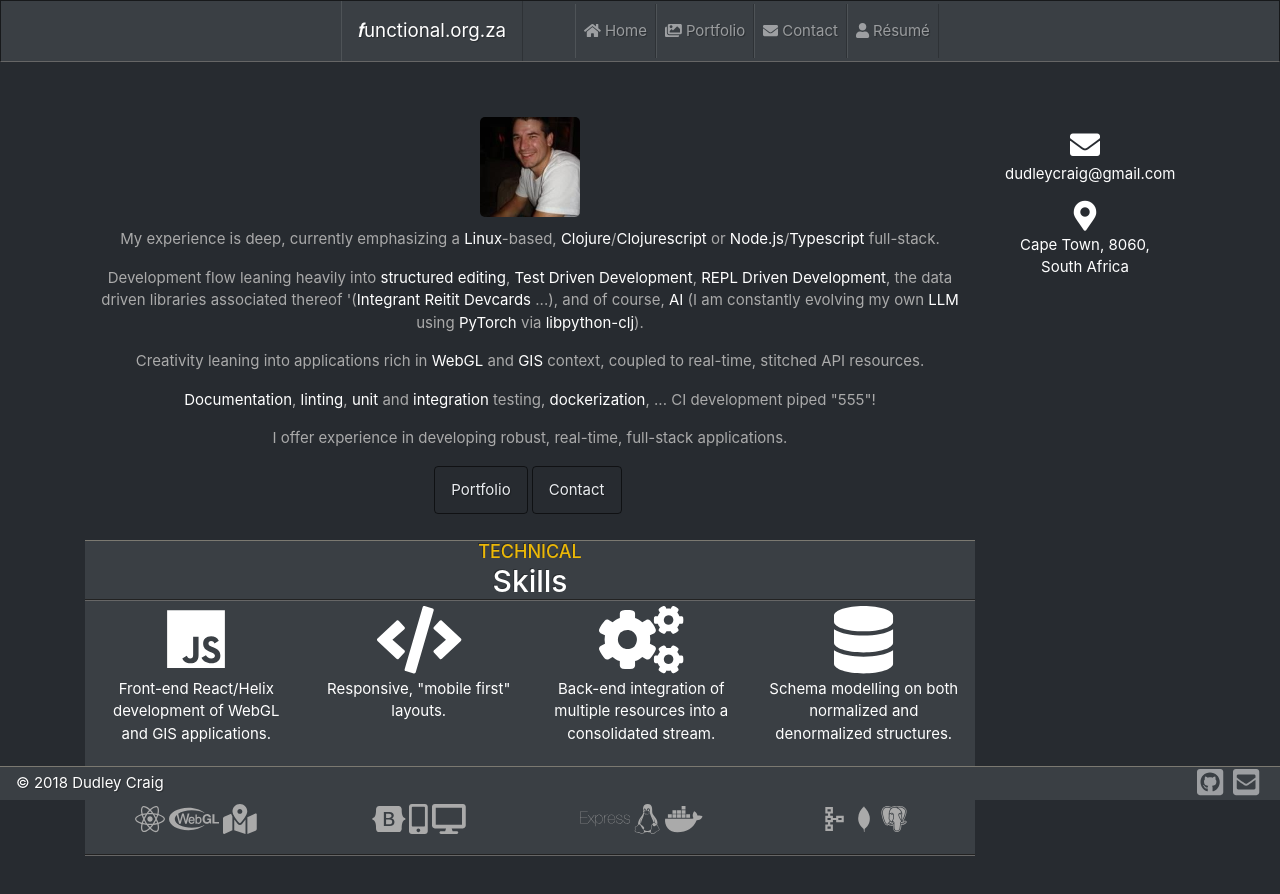
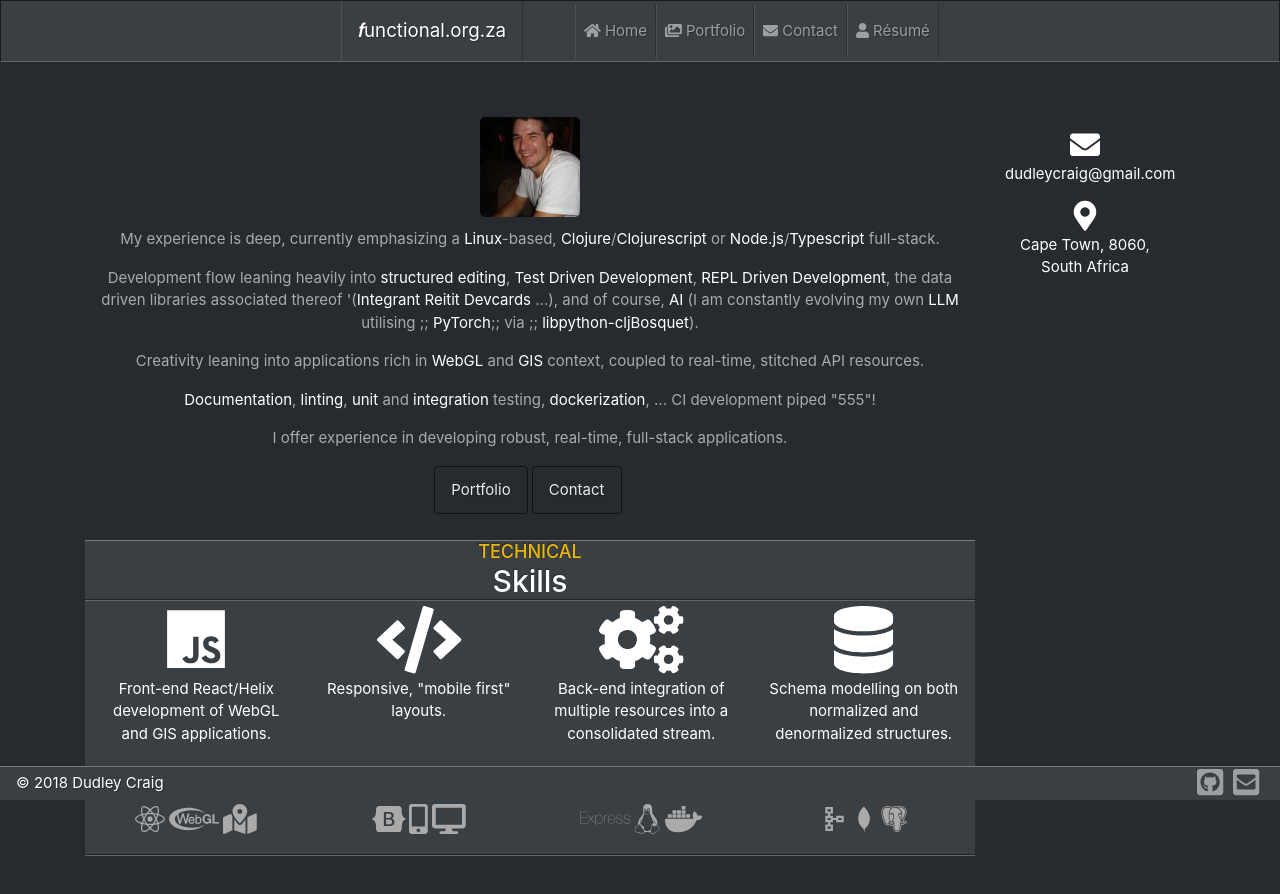
Before and after one commit to dudleycraig/functional, a React (Create React App) app in the folder client/: page / in a window 1280 px wide. Shown: the top 894 px of the page. Built offline with nearby package versions, Linux system fonts and the light colour scheme.

Commit message:
updated AI to include Bosquet

```diff
--- a/client/src/components/Overview.js
+++ b/client/src/components/Overview.js
@@ -35,10 +35,11 @@ export default () => (
       <a href="https://en.wikipedia.org/wiki/Generative_artificial_intelligence" title="Generative artificial intelligence.">AI</a>
       {' (I am constantly evolving my own '}
       <a href="https://en.wikipedia.org/wiki/Large_language_model" title="Large Language Model, a deep learning algorithm that can perform a variety of natural language processing tasks.">LLM</a>
-      {' using '}
-      <a href="/resume/#tech-pytorch" title="Tensor computation and deep neural networking.">PyTorch</a>
-      {' via '}
-      <a href="https://github.com/clj-python/libpython-clj" title="Bridge between Clojure and Python">libpython-clj</a>
+      {' utilising '}
+      ;; <a href="/resume/#tech-pytorch" title="Tensor computation and deep neural networking.">PyTorch</a>
+      ;; {' via '}
+      ;; <a href="https://github.com/clj-python/libpython-clj" title="Bridge between Clojure and Python">libpython-clj</a>
+      <a href="http://resume/#tech-bosquet" title="LLMOps for Large Language Model-based applications.">Bosquet</a>
       {').'}
     </p>
     <p>
--- a/client/src/store.js
+++ b/client/src/store.js
@@ -441,12 +441,12 @@ const useStore = create((set, get) => {
         proficiency: 6,
         current: true,
       },
-      pytorch: {
-        link: '#tech-pytorch',
-        text: 'PyTorch',
-        title: 'PyTorch',
+      bosquet: {
+        link: '#tech-bosquet',
+        text: 'Bosquet',
+        title: 'Bosquet',
         description: 'Tensor computation and deep neural networking.',
-        icon: 'faPython',
+        icon: 'Clojure',
         months: 3,
         proficiency: 1,
         current: true,
```
